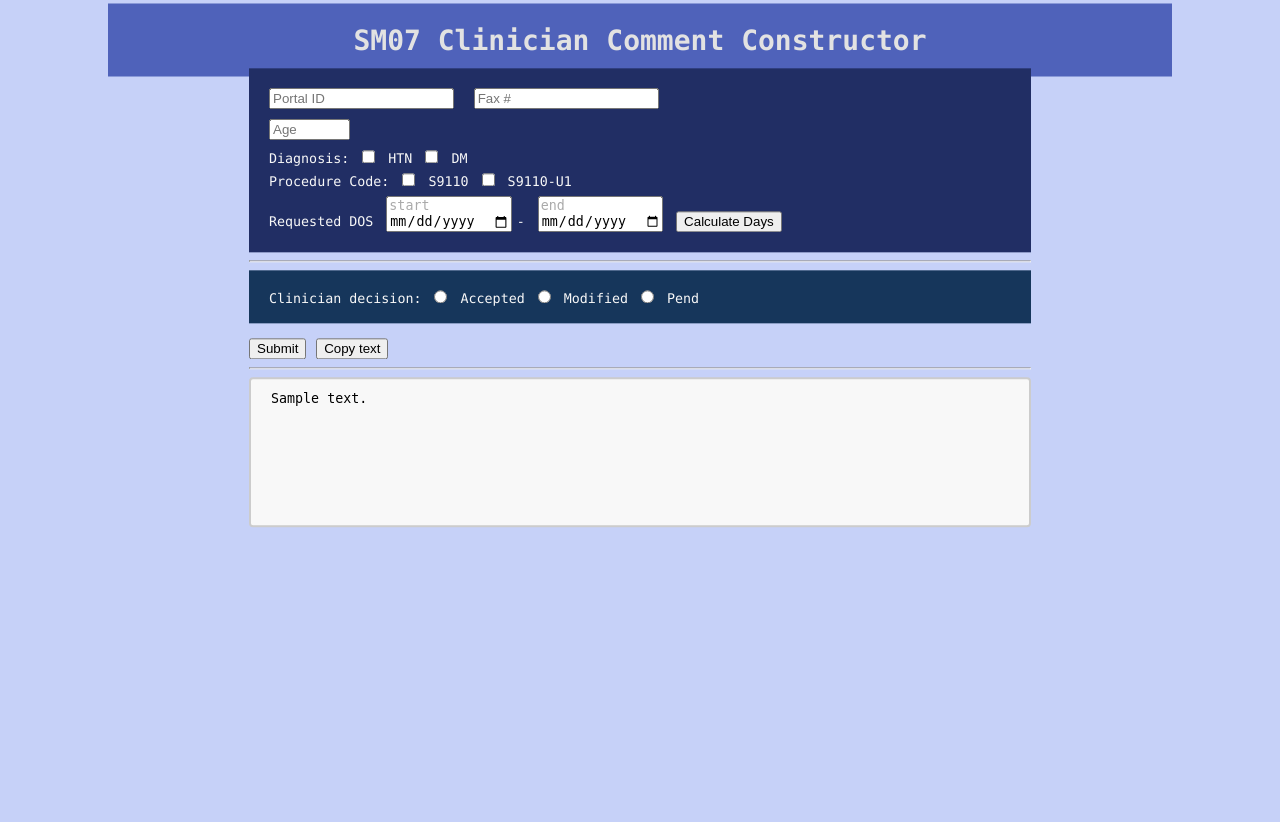
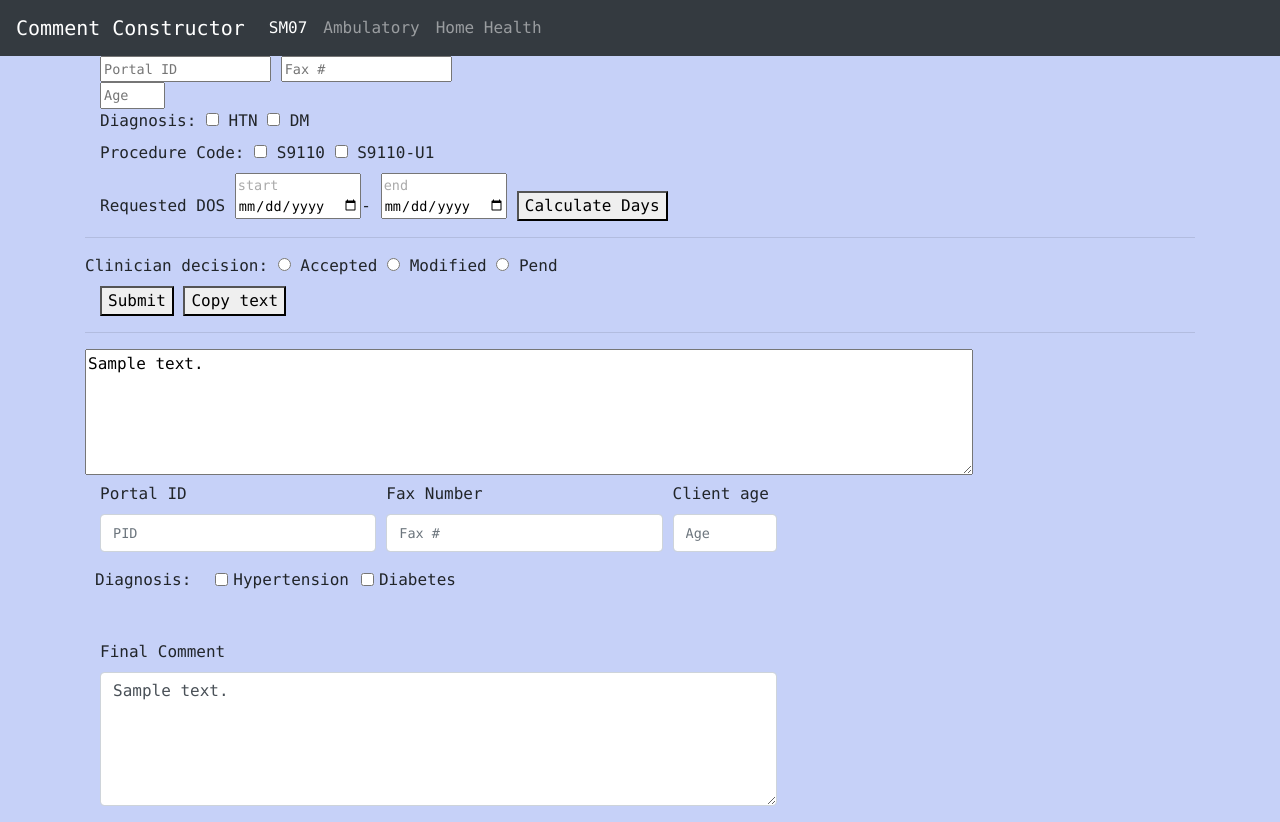
Before and after one commit to jonathan10620/sm07_flask, a Flask app: template templates/index.html in a window 1280 px wide. Before the commit the page ends 527 px from the top, so only its background shows below. Run offline with Flask 2, Linux system fonts and the light colour scheme; the template is opened without the code that fills it: most values are stand-ins (such as "Sample title", 1, 10 or a date in 2020).

Commit message:
bootstrap transition

```diff
--- /dev/null
+++ b/static/css/main.css
@@ -0,0 +1,22 @@
+body {
+    background-color: #c6d1f8;
+    font-family: 'Monaco';
+}
+
+
+input[type="date"]:before {
+    content: attr(placeholder) !important;
+    color: #aaa;
+    margin-right: 0.5em;
+}
+
+input[type="date"]:focus:before,
+input[type="date"]:valid:before {
+    content: "";
+}
+
+
+input,
+input::placeholder {
+    font-size: 13.5px;
+}
--- /dev/null
+++ b/templates/includes/diagnosis.html
@@ -0,0 +1,22 @@
+<!-- <span>
+    <span>Diagnosis:</span>
+    <span>
+        <input type="checkbox" name="htn" id="htn_id">
+        <label for="htn_id">HTN</label>
+        <input type="checkbox" name="dm" id="dm_id">
+        <label for="dm_id">DM</label>
+    </span>
+</span> -->
+
+<div class="form-row">
+    <span>Diagnosis:</span>
+        <div class="form-check form-check-inline pl-4">
+            <input name='htn' class="form-check-input" type="checkbox" id="htn">
+            <label class="form-check-label" for="inlineCheckbox1">Hypertension</label>
+        </div>
+
+        <div class="form-check form-check-inline">
+            <input name='dm' class="form-check-input" type="checkbox" id="inlineCheckbox2" value="option2">
+            <label class="form-check-label" for="inlineCheckbox2">Diabetes</label>
+        </div>
+</div>
--- /dev/null
+++ b/templates/includes/nav.html
@@ -0,0 +1,14 @@
+<nav class="navbar navbar-expand-lg navbar-dark bg-dark">
+    <a class="navbar-brand" href="#">Comment Constructor</a>
+    <button class="navbar-toggler" type="button" data-toggle="collapse" data-target="#navbarNavAltMarkup"
+        aria-controls="navbarNavAltMarkup" aria-expanded="false" aria-label="Toggle navigation">
+        <span class="navbar-toggler-icon"></span>
+    </button>
+    <div class="collapse navbar-collapse" id="navbarNavAltMarkup">
+        <div class="navbar-nav">
+            <a class="nav-item nav-link active" href="#">SM07 <span class="sr-only">(current)</span></a>
+            <a class="nav-item nav-link" href="#">Ambulatory</a>
+            <a class="nav-item nav-link" href="#">Home Health</a>
+        </div>
+    </div>
+</nav>
--- /dev/null
+++ b/templates/includes/portal_fax.html
@@ -0,0 +1,18 @@
+
+    <div class="form-row">
+        <div class="form-group col-md-5">
+            <label for="portal_input">Portal ID</label>
+            <input class="form-control" aria-describedby="portalHelp" type="text" name="portal_id"
+                id="portalInput" placeholder="PID">
+        </div>
+        <div class="form-group col-md-5">
+            <label for="fax_input">Fax Number</label>
+            <input class="form-control" aria-describedby="faxHelp" type="text" name="fax" id="faxInput"
+                placeholder="Fax #">
+        </div>
+        <div class="form-group col-md-2">
+            <label for="age_input">Client age</label>
+            <input class="form-control" aria-describedby="faxHelp" type="text" name="age" id="ageInput"
+                placeholder="Age">
+        </div>
+    </div>
--- a/templates/index.html
+++ b/templates/index.html
@@ -6,134 +6,33 @@
     <meta http-equiv="X-UA-Compatible" content="IE=edge">
     <meta name="viewport" content="width=device-width, initial-scale=1.0">
     <title>Home</title>
-    <style>
-        body {
-            background-color: #c6d1f8;
-            font-family: 'Monaco';
-        }
+    <link rel="stylesheet" href="https://cdn.jsdelivr.net/npm/bootstrap@4.0.0/dist/css/bootstrap.min.css"
+        integrity="sha384-Gn5384xqQ1aoWXA+058RXPxPg6fy4IWvTNh0E263XmFcJlSAwiGgFAW/dAiS6JXm" crossorigin="anonymous">
 
-        .container1 {
-            margin-top: 15px;
-        }
-
-        .container {
-            width: 80%;
-            background-color: rgb(79, 98, 186);
-            padding: 20px;
-            font-size: 28px;
-            margin: 0;
-            position: absolute;
-            top: 5%;
-            left: 50%;
-            margin-right: -50%;
-            transform: translate(-50%, -50%)
-        }
-
-        h2 {
-            text-align: center;
-            color: rgb(226, 226, 226)
-        }
-
-        input {
-            margin: 5px;
-        }
-
-        .decision {
-            margin: 5px;
-            font-size: 15px;
-        }
-
-        form {
-            margin-top: 20px;
-            position: absolute;
-            top: 35%;
-            left: 50%;
-            margin-right: -50%;
-            transform: translate(-50%, -50%)
-        }
-
-        input[type="date"]:before {
-            content: attr(placeholder) !important;
-            color: #aaa;
-            margin-right: 0.5em;
-        }
-
-        input[type="date"]:focus:before,
-        input[type="date"]:valid:before {
-            content: "";
-        }
-
-
-
-        textarea {
-            width: 100%;
-            height: 150px;
-            padding: 12px 20px;
-            box-sizing: border-box;
-            border: 2px solid #ccc;
-            border-radius: 4px;
-            background-color: #f8f8f8;
-            resize: none;
-
-        }
-        .row {
-            font-size:smaller;
-            padding:5px;
-        }
-
-        .client-info {
-            background-color: rgb(33, 46, 100);
-            color: #f8f8f8;
-            padding: 15px;
-        }
-
-        h3 {
-            margin-bottom: 4px;
-            margin-top: 0px;
-        }
-
-        .dates {
-            background-color: rgb(22, 54, 91);
-            color: #f8f8f8;
-            padding: 15px;
-        }
-
-        .label_head {
-            border: 1px solid rgb(226, 226, 226);
-            padding: 2px;
-        }
-
-        .row_items {
-            border: 1px solid rgb(226, 226, 226);
-            padding-left: 5px;
-            padding-right: 5px;
-        }
-    </style>
+    <link rel="stylesheet" href="{{ url_for('static',filename='css/main.css') }}">
 </head>
 
 <body>
-    <div class="main">
-        <h2 class="container">SM07 Clinician Comment Constructor</h2>
+    {% include 'includes/nav.html' %}
+    <div class="container">
         <form name='myForm' action="" method="POST" autocomplete="off" onsubmit="return validateForm()">
-            <div class="client-info">
+            <div class="container">
                 <input type="text" name="portal_id" id="" placeholder="Portal ID">
                 <input type="text" name="fax" id="" placeholder="Fax #">
                 <br>
                 <input size="7" type="text" name="age" id="" placeholder="Age">
                 <br>
-                <span class='row'><span>Diagnosis:</span>
-
-                    <span class="">
+                <span>
+                    <span>Diagnosis:</span>
+                    <span>
                         <input type="checkbox" name="htn" id="htn_id">
                         <label for="htn_id">HTN</label>
                         <input type="checkbox" name="dm" id="dm_id">
                         <label for="dm_id">DM</label>
-
                     </span>
-
                 </span>
                 <br>
-                <span class='row'>Procedure Code:
+                <span>Procedure Code:
                     <input type="checkbox" name="s9110" id="recert_id">
                     <label for="recert_id">S9110</label>
 
@@ -141,7 +40,7 @@
                     <label for="setup_id">S9110-U1</label>
                 </span>
                 <br>
-                <span class="row">Requested DOS
+                <span class="">Requested DOS
 
                     <input placeholder='start' type="date" name="start_date" id="">-
                     <input placeholder='end' type="date" name="end_date" id="">
@@ -149,8 +48,8 @@
                 </span>
             </div>
             <hr>
-            <div class="dates">
-                <span class="row"> Clinician decision:
+            <div class="">
+                <span class=""> Clinician decision:
                     <input type="radio" name="decision" id="accept_id" value="0">
                     <label for="accept_id">Accepted</label>
 
@@ -162,14 +61,34 @@
                 </span>
             </div>
 
-            <div class="container1">
+            <div class="container">
                 <button type="submit">Submit</button>
                 <button type="button" onclick="copyFunction()">Copy text</button>
             </div>
             <hr>
+
             <textarea name="" id="final_comment" cols="90" rows="5" placeholder="Final Comment">{{comment}}</textarea>
         </form>
+
+
+
+        <div class="container d-flex">
+            <form action="">
+                <div class="form-group">
+                    {% include 'includes/portal_fax.html' %}
+                    {% include 'includes/diagnosis.html' %}
+
+                    <div class="form-group mt-5">
+                        <label for="finalComment">Final Comment</label>
+                        <textarea class="form-control" id="finalComment" rows="5">{{comment}}</textarea>
+                    </div>
+                </div>
+            </form>
+
+        </div>
     </div>
+
+
     <script>
 
         function validateForm() {
```
